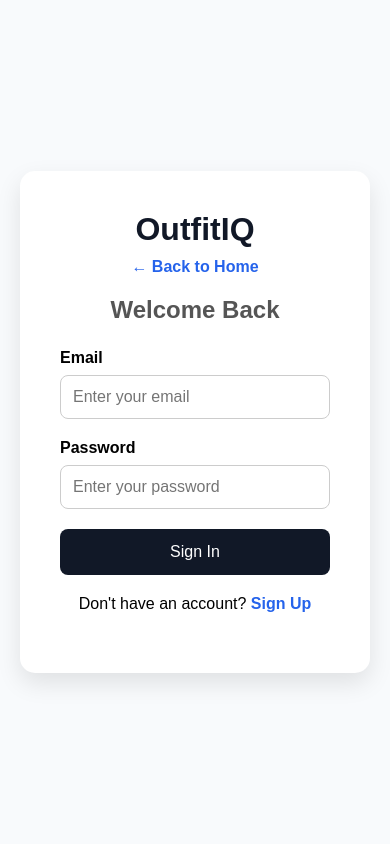
After one commit to ChayaBL/OutfitIQ, a Flask app: page /signin in a window 390 px wide. The commit adds this page. Run offline with Flask 3, Linux system fonts and the light colour scheme.

Commit message:
Add responsive sign in page

```diff
--- a/app.py
+++ b/app.py
@@ -6,5 +6,9 @@ app = Flask(__name__)
 def home():
     return render_template('index.html')
 
+@app.route('/signin')
+def signin():
+    return render_template('signin.html')
+
 if __name__ == '__main__':
     app.run(debug=True)
--- /dev/null
+++ b/static/signin.css
@@ -0,0 +1,103 @@
+:root{
+    --primary:#111827;
+    --accent:#2563eb;
+    --background:#f8fafc;
+    --white:#ffffff;
+}
+html{
+    scroll-behavior: smooth;
+}
+*{
+    margin:0;
+    padding:0;
+    box-sizing:border-box;
+    font-family:Arial, sans-serif;
+}
+
+body{
+    display:flex;
+    justify-content:center;
+    align-items:center;
+    min-height:100vh;
+    background:var(--background);
+    padding:20px;
+}
+
+.signin-container{
+    width:100%;
+    max-width:420px;
+    background:var(--white);
+    padding:40px;
+    border-radius:15px;
+    box-shadow:0 10px 25px rgba(0,0,0,0.1);
+    text-align:center;
+}
+.signin-container a{
+    display:inline-block;
+    margin-bottom:20px;
+}
+
+h1{
+    color:var(--primary);
+    margin-bottom:10px;
+}
+
+h2{
+    color:#555;
+    margin-bottom:25px;
+}
+
+form{
+    display:flex;
+    flex-direction:column;
+}
+
+label{
+    text-align:left;
+    margin-bottom:8px;
+    font-weight:bold;
+}
+
+input{
+    padding:12px;
+    margin-bottom:20px;
+    border:1px solid #ccc;
+    border-radius:8px;
+    font-size:16px;
+    transition:0.3s;
+}
+
+button{
+    padding:14px;
+    background:var(--primary);
+    color:var(--white);
+    border:none;
+    border-radius:8px;
+    font-size:16px;
+    cursor:pointer;
+    transition:0.3s;
+}
+
+button:hover{
+    background:var(--accent);
+    transform:translateY(-2px);
+}
+
+p{
+    margin-top:20px;
+}
+
+a{
+    text-decoration:none;
+    color:var(--accent);
+    font-weight:bold;
+}
+
+a:hover{
+    text-decoration:underline;
+}
+input:focus{
+    outline:none;
+    border-color:var(--accent);
+    box-shadow:0 0 5px rgba(37,99,235,0.3);
+}
--- a/templates/index.html
+++ b/templates/index.html
@@ -16,7 +16,7 @@
             <li><a href="#">Contact</a></li>
         </ul>
 
-        <button class="login-btn">Sign In</button>
+        <a href="/signin" class="login-btn">Sign In</a>
     </nav>
 
     <div class="hero">
--- /dev/null
+++ b/templates/signin.html
@@ -0,0 +1,40 @@
+<!DOCTYPE html>
+
+<html>
+<head>
+    <title>Sign In - OutfitIQ</title>
+    <link rel="stylesheet" href="{{ url_for('static', filename='signin.css') }}">
+</head>
+    <body>
+
+        <div class="signin-container">
+            <h1>OutfitIQ</h1>
+            <a href="/">← Back to Home</a>
+            <h2>Welcome Back</h2>
+
+            <form method="POST" action="#">
+                <label for="email">Email</label>
+                <input
+                    type="email"
+                    name="email"
+                    placeholder="Enter your email"
+                    required
+                >
+                <label for="password">Password</label>
+                <input
+                    type="password"
+                    name="password"
+                    placeholder="Enter your password"
+                    required
+                >
+                <button>Sign In </button>
+                <p>
+                    Don't have an account?
+                    <a href="/signup">Sign Up</a>
+                </p>
+            </form>
+        </div>
+
+
+    </body>
+</html>
```
Also changed, not shown: static/style.css (+5 -3 lines).
